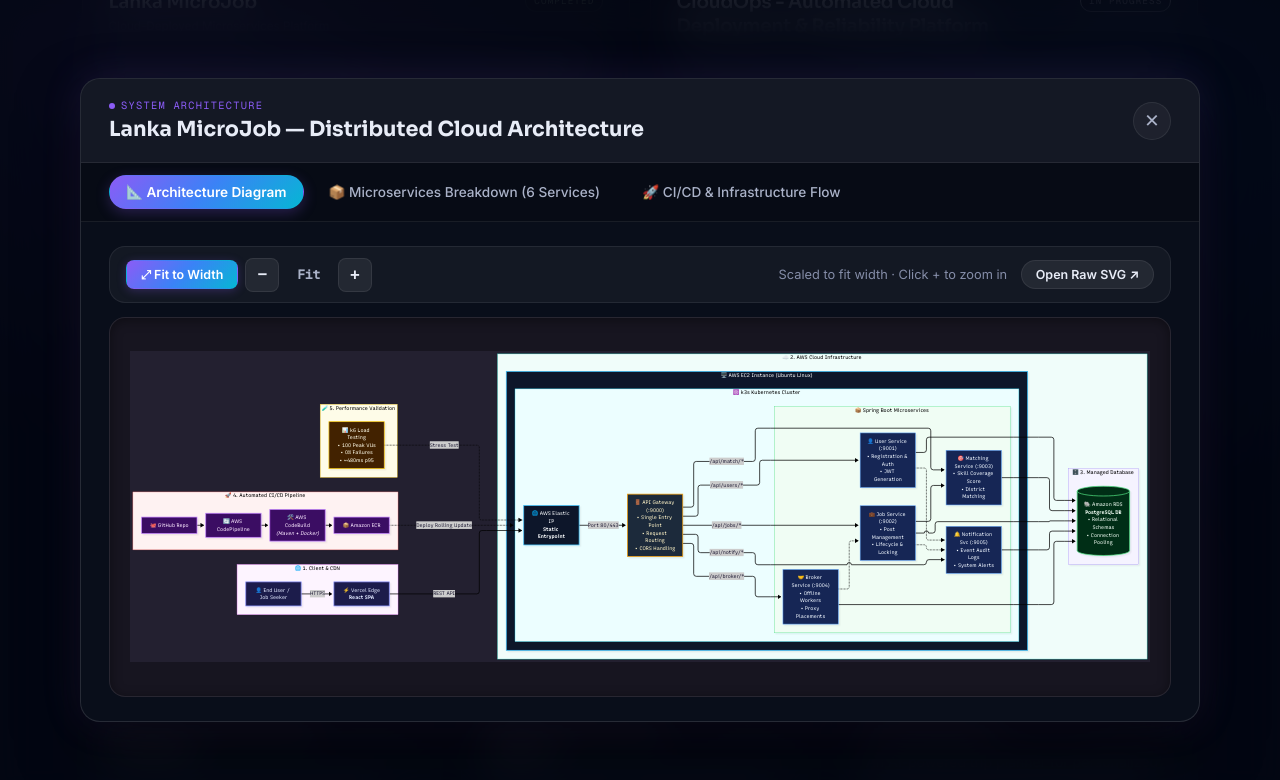
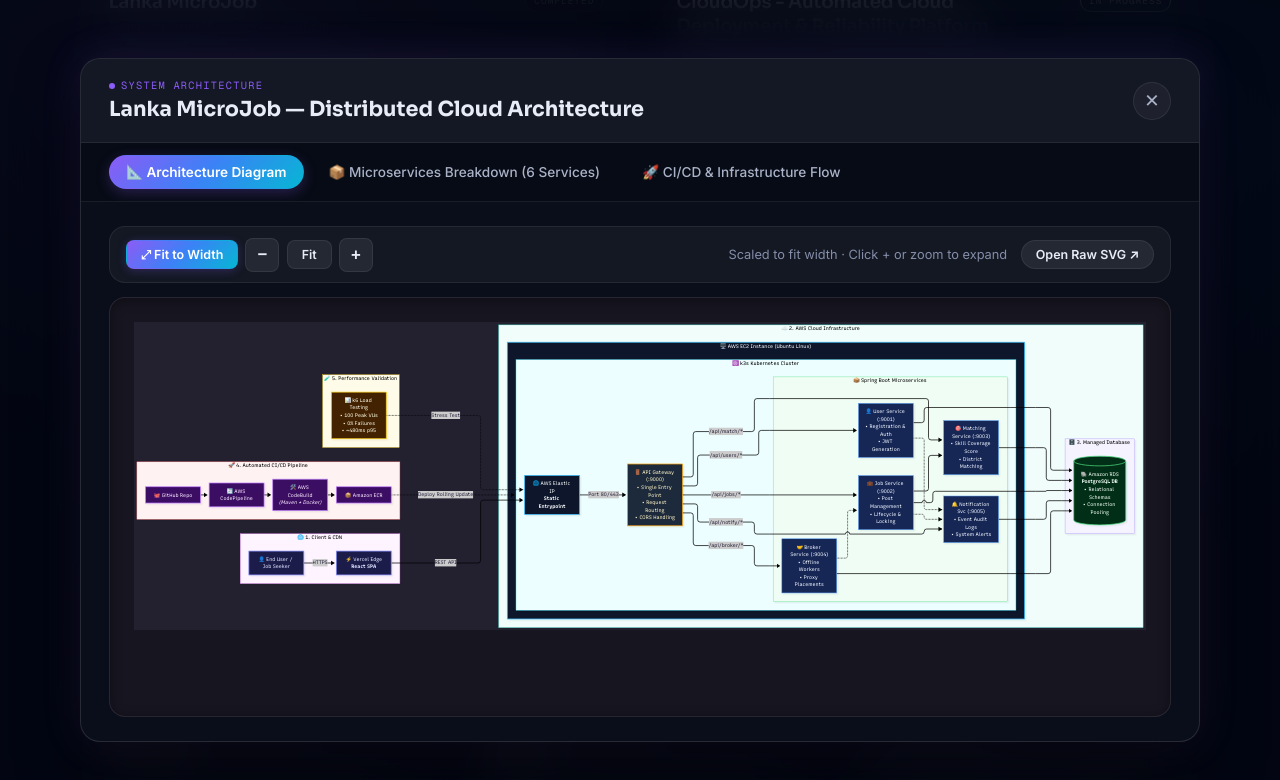
Before and after one commit to nisa2003-ops/portfolio, a React (Vite) app in the folder frontend/: page / in a window 1280 px wide. Both pictures are taken after a click on the button "View system architecture and microservices breakdown". Shown: the part 2833-3613 px from the top of the page. Built offline with nearby package versions, Linux system fonts and the light colour scheme; some icons are missing.

Commit message:
fix(modal): resolve architecture diagram zoom clipping and enable multi-directional panning

```diff
--- a/frontend/src/components/Projects/ArchitectureModal.jsx
+++ b/frontend/src/components/Projects/ArchitectureModal.jsx
@@ -1,4 +1,4 @@
-import { useState, useEffect } from "react";
+import { useState, useEffect, useRef } from "react";
 import { createPortal } from "react-dom";
 import styles from "./ArchitectureModal.module.css";
 
@@ -41,6 +41,10 @@
   const [error, setError] = useState(false);
   const [fitWidth, setFitWidth] = useState(true);
   const [zoom, setZoom] = useState(1);
+  const viewportRef = useRef(null);
+
+  const [isPanning, setIsPanning] = useState(false);
+  const panStartRef = useRef({ x: 0, y: 0, scrollLeft: 0, scrollTop: 0 });
 
   useEffect(() => {
     let isMounted = true;
@@ -79,18 +83,63 @@
   }, [src]);
 
   const handleZoomIn = () => {
-    setFitWidth(false);
-    setZoom((z) => Math.min(Number((z + 0.25).toFixed(2)), 3));
+    if (fitWidth) {
+      setFitWidth(false);
+      setZoom(1);
+    } else {
+      setZoom((z) => Math.min(Number((z + 0.25).toFixed(2)), 2.5));
+    }
   };
 
   const handleZoomOut = () => {
-    setFitWidth(false);
-    setZoom((z) => Math.max(Number((z - 0.25).toFixed(2)), 0.5));
+    if (fitWidth) {
+      setFitWidth(false);
+      setZoom(0.75);
+    } else {
+      setZoom((z) => Math.max(Number((z - 0.25).toFixed(2)), 0.5));
+    }
   };
 
   const handleFitWidth = () => {
     setFitWidth(true);
     setZoom(1);
+    if (viewportRef.current) {
+      viewportRef.current.scrollLeft = 0;
+      viewportRef.current.scrollTop = 0;
+    }
+  };
+
+  const handleResetZoom = () => {
+    setFitWidth(false);
+    setZoom(1);
+    if (viewportRef.current) {
+      viewportRef.current.scrollLeft = 0;
+      viewportRef.current.scrollTop = 0;
+    }
+  };
+
+  const handleMouseDown = (e) => {
+    if (e.button !== 0 || fitWidth) return;
+    setIsPanning(true);
+    panStartRef.current = {
+      x: e.clientX,
+      y: e.clientY,
+      scrollLeft: viewportRef.current?.scrollLeft || 0,
+      scrollTop: viewportRef.current?.scrollTop || 0,
+    };
+  };
+
+  const handleMouseMove = (e) => {
+    if (!isPanning || !viewportRef.current) return;
+    e.preventDefault();
+    const dx = e.clientX - panStartRef.current.x;
+    const dy = e.clientY - panStartRef.current.y;
+    viewportRef.current.scrollLeft = panStartRef.current.scrollLeft - dx;
+    viewportRef.current.scrollTop = panStartRef.current.scrollTop - dy;
+  };
+
+  const handleMouseUp = () => {
+    setIsPanning(false);
   };
 
   return (
@@ -114,9 +163,14 @@
           >
             −
           </button>
-          <span className={styles.zoomLevel}>
+          <button
+            type="button"
+            className={`${styles.fitBtn} ${!fitWidth && zoom === 1 ? styles.fitBtnActive : ""}`}
+            onClick={handleResetZoom}
+            title="100% natural resolution"
+          >
             {fitWidth ? "Fit" : `${Math.round(zoom * 100)}%`}
-          </span>
+          </button>
           <button
             type="button"
             className={styles.toolBtn}
@@ -131,8 +185,8 @@
         <div className={styles.toolbarRight}>
           <span className={styles.diagramHint}>
             {fitWidth
-              ? "Scaled to fit width · Click + to zoom in"
-              : "Zoomed view · Scroll horizontally to explore"}
+              ? "Scaled to fit width · Click + or zoom to expand"
+              : "Zoomed view · Drag or scroll in any direction to explore"}
           </span>
           <a
             href={src}
@@ -145,7 +199,16 @@
         </div>
       </div>
 
-      <div className={styles.diagramViewport}>
+      <div
+        ref={viewportRef}
+        className={`${styles.diagramViewport} ${
+          !fitWidth ? styles.diagramViewportCanPan : ""
+        } ${isPanning ? styles.diagramViewportPanning : ""}`}
+        onMouseDown={handleMouseDown}
+        onMouseMove={handleMouseMove}
+        onMouseUp={handleMouseUp}
+        onMouseLeave={handleMouseUp}
+      >
         {loading && (
           <div className={styles.loader}>
             <p>Loading System Architecture Diagram...</p>
@@ -175,10 +238,13 @@
                     width: "100%",
                     maxWidth: "100%",
                     margin: "0 auto",
+                    display: "block",
                   }
                 : {
-                    width: `${Math.round(zoom * 100)}%`,
-                    minWidth: `${Math.round(zoom * 1600)}px`,
+                    width: `${Math.round(zoom * 2800)}px`,
+                    minWidth: `${Math.round(zoom * 2800)}px`,
+                    margin: 0,
+                    display: "block",
                   }
             }
             dangerouslySetInnerHTML={{ __html: svgHtml }}
--- a/frontend/src/components/Projects/ArchitectureModal.module.css
+++ b/frontend/src/components/Projects/ArchitectureModal.module.css
@@ -370,22 +370,31 @@
 .diagramViewport {
   position: relative;
   width: 100%;
-  min-height: 380px;
-  max-height: 65vh;
+  min-height: 420px;
+  max-height: 68vh;
   overflow: auto;
   border: 1px solid var(--border);
   border-radius: var(--radius-lg);
   background: #171520;
-  padding: 1.25rem;
-  display: flex;
-  align-items: center;
-  justify-content: center;
+  padding: 0;
   box-shadow: inset 0 2px 12px rgba(0, 0, 0, 0.4);
   -webkit-overflow-scrolling: touch;
+  overscroll-behavior: contain;
+}
+
+.diagramViewportCanPan {
+  cursor: grab;
+}
+
+.diagramViewportPanning {
+  cursor: grabbing !important;
+  user-select: none;
 }
 
 .svgScrollCanvas {
   display: block;
+  box-sizing: border-box;
+  padding: 1.5rem;
   transition: width 0.15s ease-out;
 }
 
@@ -698,9 +707,13 @@
   }
 
   .diagramViewport {
-    min-height: 280px;
-    max-height: 52vh;
-    padding: 0.85rem;
+    min-height: 300px;
+    max-height: 58vh;
+    padding: 0;
+  }
+
+  .svgScrollCanvas {
+    padding: 0.75rem;
   }
 
   .k6Box {
```
